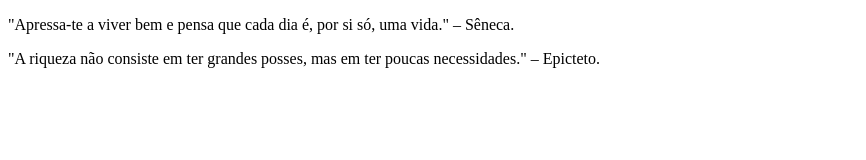
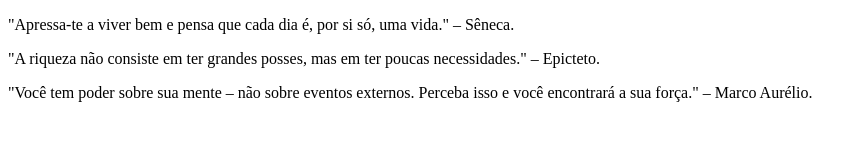
Before and after one commit to leogalencar/projeto01-frase-motivacional, a plain HTML site: page index.html in a window 1280 px wide. Shown: the whole page, without its empty margins (0-866 px from the left). Drawn offline with Linux system fonts and the light colour scheme.

Commit message:
frase motivacional 3

```diff
--- a/index.html
+++ b/index.html
@@ -9,5 +9,6 @@
 <body>
     <p>"Apressa-te a viver bem e pensa que cada dia é, por si só, uma vida." – Sêneca.</p>
     <p>"A riqueza não consiste em ter grandes posses, mas em ter poucas necessidades." – Epicteto.</p>
+    <p>"Você tem poder sobre sua mente – não sobre eventos externos. Perceba isso e você encontrará a sua força." – Marco Aurélio.</p>
 </body>
 </html>
```
